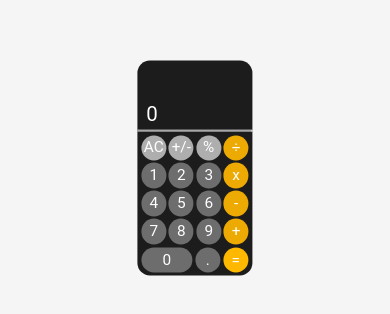
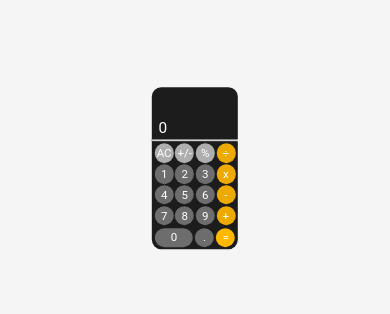
Before and after one commit to lovelyProject/calculator, a plain HTML site: page index.html in a window 390 px wide. Shown: the part 254-568 px from the top of the page. Drawn offline with Linux system fonts and the light colour scheme.

Commit message:
fixed responsive

```diff
--- a/style.css
+++ b/style.css
@@ -1,5 +1,5 @@
 html{
-    font-size: 114.5%;
+    font-size: 75%;
 }
 
 @import url('https://fonts.googleapis.com/css2?family=Roboto:wght@300;400;700;900&display=swap');
@@ -89,31 +89,40 @@ html{
     background-color: #6D6D6D;
 }
 
-@media (width <= 1350px){
+@media (max-width: 1350px) and (min-width: 1201px){
     html {
         font-size: 60%;
     }
 }
 
-@media (width <= 1200px){
+@media (max-width: 1200px) and (min-width: 1051px){
     html {
-        font-size: 55%;
+        font-size: 45%;
     }
-}
-@media (width <= 1050px){
+}@media (max-width: 1050px) and (min-width: 851px){
     html {
         font-size: 40%;
     }
 }
 
-@media (width <= 850px){
+@media (max-width : 850px) and (min-width: 601px){
     html {
-        font-size: 40%;
+        font-size: 30%;
     }
 }
 
-@media (width <= 600px ){
+@media (max-width : 600px ) and (min-width: 513px){
     html{
         font-size: 20%;
     }
 }
+@media (max-width: 512px) and (min-width: 300px){
+    html{
+        font-size: 15%;
+    }
+}
+@media (max-width: 299px){
+    html{
+        font-size: 10%;
+    }
+}
```
